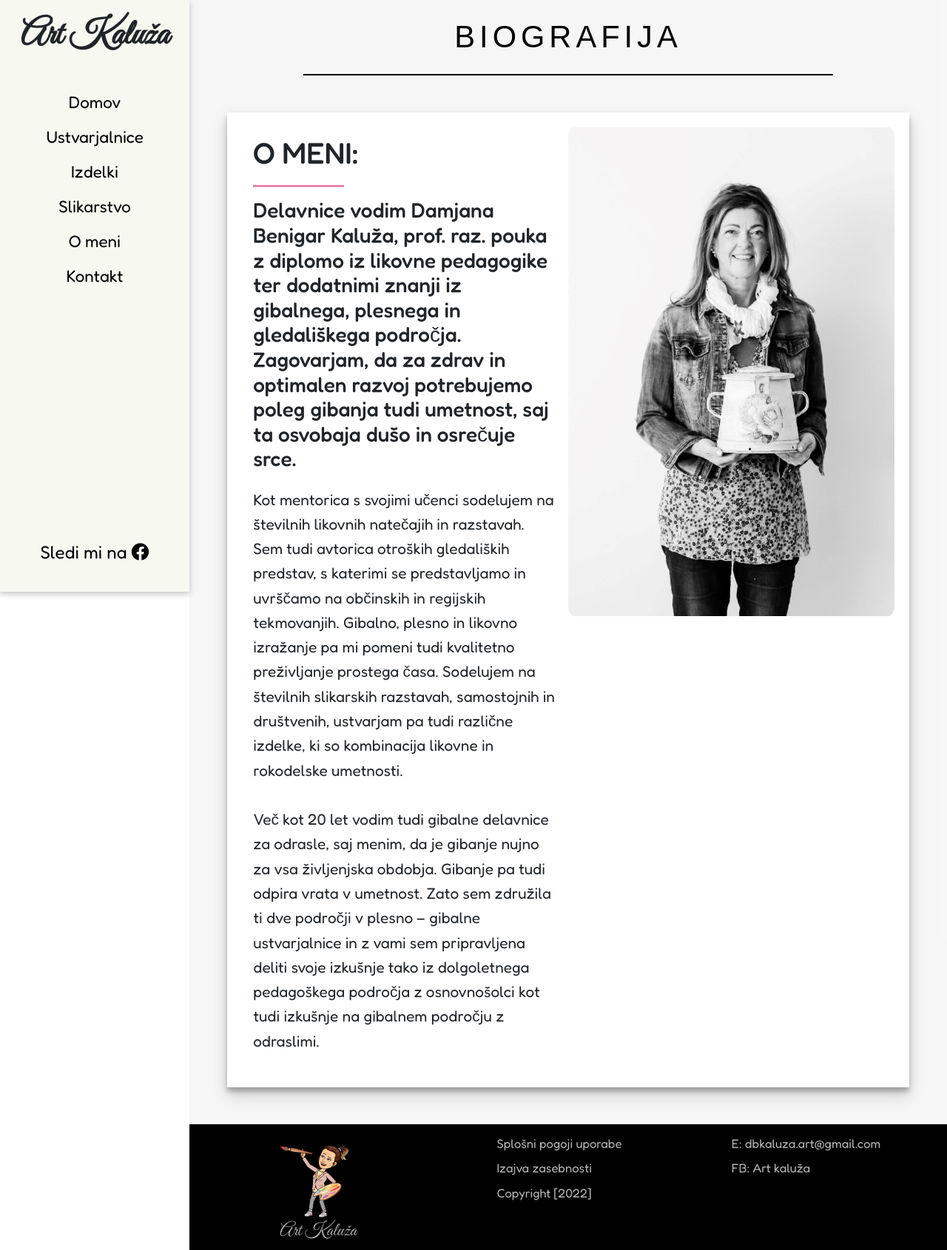
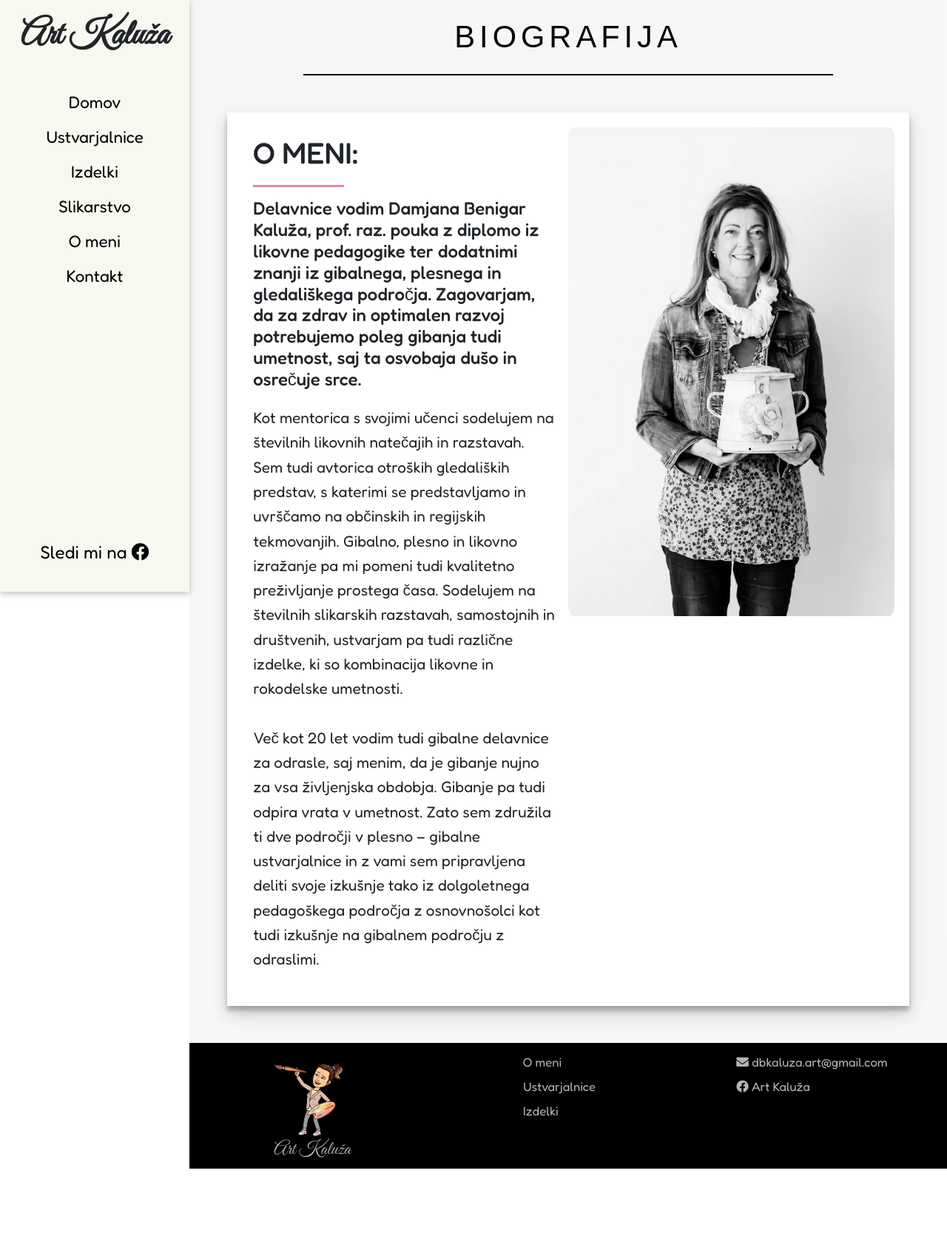
Before and after one commit to davidkunavar/artkaluza, a plain HTML site: page bio.html in a window 1280 px wide. Shown: the whole page at 74% size. After the commit the page ends 1580 px from the top, so only its background shows below. Drawn offline with nearby package versions, Linux system fonts and the light colour scheme; a web font is replaced by a local one.

Commit message:
First project :)

```diff
--- a/bio.html
+++ b/bio.html
@@ -64,9 +64,9 @@
         <div style=" border: none" class="subcontainer__content">
             <h1 style="font-weight: 500;  margin-bottom: 5%;">O MENI:</h1>
             <div style="margin-bottom: 15px" class="line"></div>
-            <h3 style="font-weight: 430; margin-bottom: 5%">Delavnice vodim Damjana Benigar Kaluža, prof. raz. pouka z diplomo iz likovne pedagogike ter
+            <h4 style="font-weight: 430; margin-bottom: 5%">Delavnice vodim Damjana Benigar Kaluža, prof. raz. pouka z diplomo iz likovne pedagogike ter
                 dodatnimi znanji iz gibalnega, plesnega in gledališkega področja. Zagovarjam, da za zdrav in
-                optimalen razvoj potrebujemo poleg gibanja tudi umetnost, saj ta osvobaja dušo in osrečuje srce.</h3>
+                optimalen razvoj potrebujemo poleg gibanja tudi umetnost, saj ta osvobaja dušo in osrečuje srce.</h4>
             <p >Kot
                 mentorica s svojimi učenci sodelujem na številnih likovnih natečajih in razstavah. Sem tudi avtorica
                 otroških gledaliških predstav, s katerimi se predstavljamo in uvrščamo na občinskih in regijskih
@@ -92,21 +92,22 @@
                 </div>
                 <div class="col-4">
                     <ul>
-                        <li><a style="color: rgba(180, 180,180, 1);" href="pogojiUporabe.html">Splošni pogoji uporabe</a></li>
-                        <li><a style="color: rgba(180, 180,180, 1);" href="izjavaZasebnosti.html">Izajva zasebnosti</a></li>
-                        <li>Copyright [2022]</li>
+                        <li><a style="color: rgba(180, 180,180, 1);" href="bio.html">O meni</a></li>
+                        <li><a style="color: rgba(180, 180,180, 1);" href="delavnice.html">Ustvarjalnice</a></li>
+                        <li><a style="color: rgba(180, 180,180, 1);" href="likovniIzdelki.html">Izdelki</a></li>
                     </ul>
                 </div>
                 <div class="col-4">
                     <ul>
-                        <li>E: dbkaluza.art@gmail.com
+                        <li><i class="fas fa-envelope"></i> dbkaluza.art@gmail.com
                         </li>
-                        <li>FB: Art kaluža</li>
+                        <li><i class="fab fa-facebook"></i> Art Kaluža</li>
                     </ul>
                 </div>
             </div>
         </div>
     </div>
+
 
 </main>
 
--- a/style.css
+++ b/style.css
@@ -521,7 +521,7 @@ form button{
     align-items: center;
 }
 .footer .container{
-
+    padding: 0;
 }
 .footer h3{
     font-family: 'Great Vibes', cursive;
```
Also changed, not shown: delavnice.html (+6 -10 lines), index.html (+3 -7 lines), izjavaZasebnosti.html (+6 -5 lines), kontakt.html (+6 -5 lines), likovniIzdelki.html (+6 -5 lines), pogojiUporabe.html (+6 -5 lines), slikarstvo.html (+6 -5 lines).
